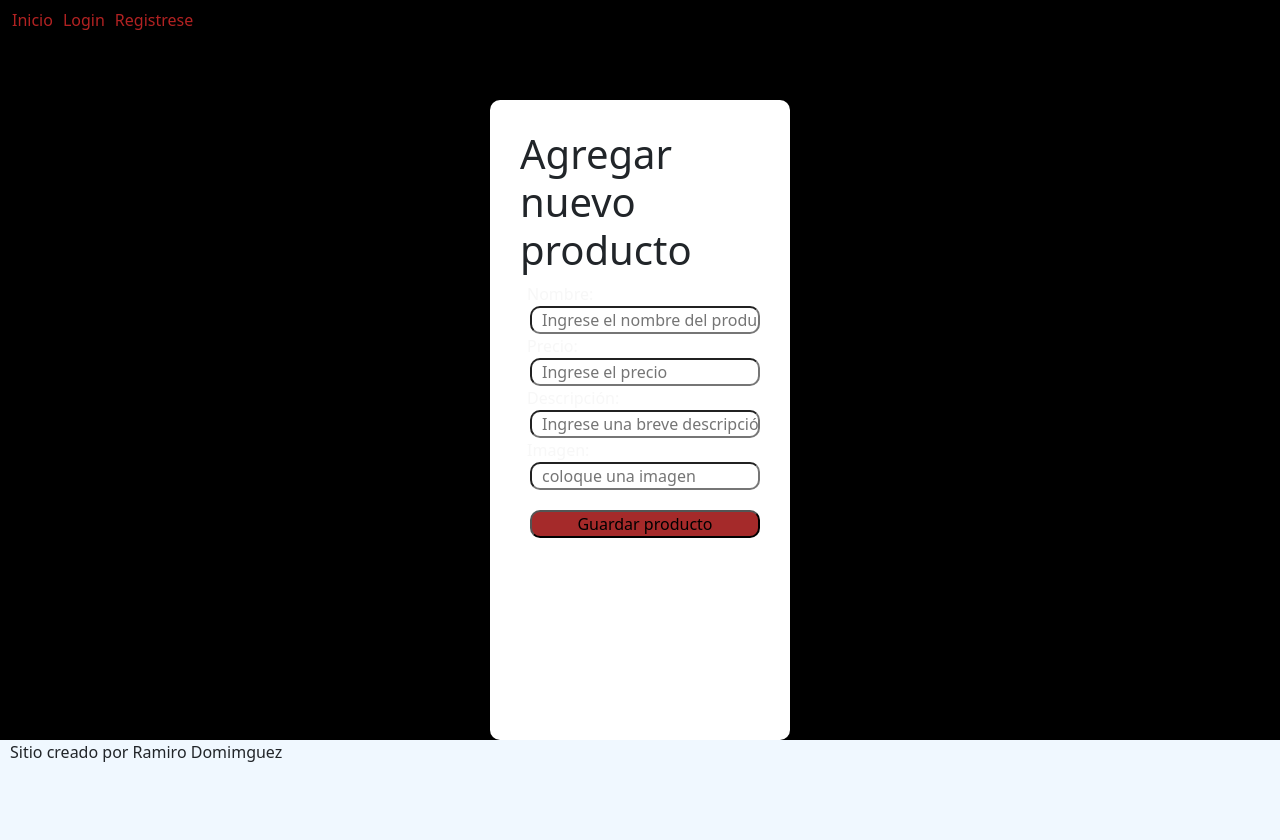
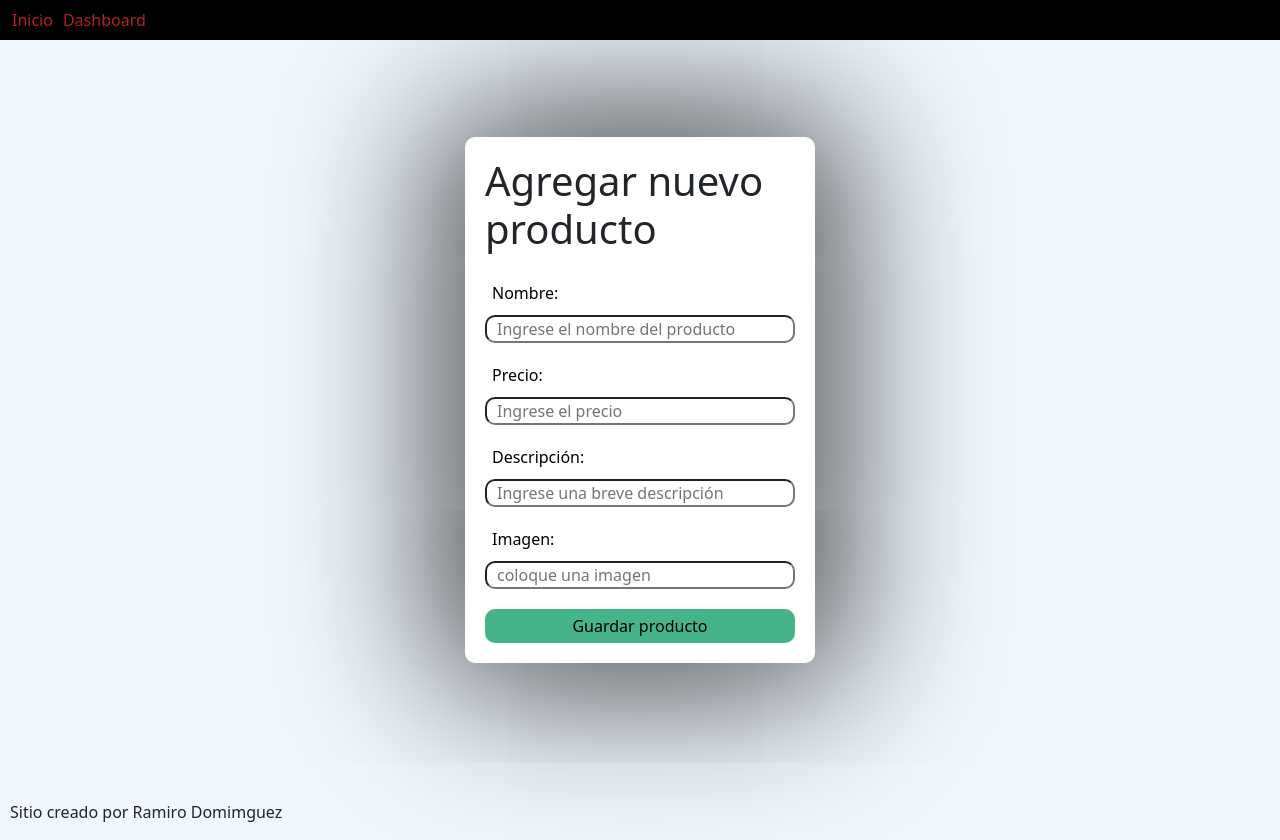
Before and after one commit to Ramiro99-99/proyecto-final, a React (Vite) app: page /Dashboard in a window 1280 px wide. Before the commit the page ends 800 px from the top, so only its background shows below. Built offline with nearby package versions, Linux system fonts and the light colour scheme.

Commit message:
arrangement:arreglo de estilos en el dashboard

```diff
--- a/src/components/Header.jsx
+++ b/src/components/Header.jsx
@@ -5,12 +5,8 @@ import "../style/header.css"
 
 {/*alt para escribir en varias lineas a la vez */}
 const Header = () => {
-  const [user, setUser] = useState(false)
+  const [user, setUser] = useState(true)
 
-  const handleName = () => {
-    setUser = ramita
-
-  }
 
 
   return (
--- a/src/style/dashboard.css
+++ b/src/style/dashboard.css
@@ -1,40 +1,69 @@
 .dashboard{
-  display: flex;
-  justify-content: center;
-  background-color: rgb(0, 0, 0);
-  flex-wrap: wrap;
+    display: flex;
+    justify-content: center;
+    align-items: center;
+    flex-wrap:wrap ;
+    min-height: 100vh;
+    padding: 20px;
 }
 
 
 .card-dashboard{
-  width: 300px;
-  height: 80vh;
-  margin-top: 100px;
-  padding: 30px;
+
+  width: 100%;
+  max-width: 350px;
+  min-height: 350px;
+
+
+  padding: 20px;
   background-color: white;
+  border-radius: 10px;
+  box-shadow: 0px 0px 159px 25px rgba(0,0,0,0.75);
+  -webkit-box-shadow: 0px 0px 159px 25px rgba(0,0,0,0.75);
+  -moz-box-shadow: 0px 0px 159px 25px rgba(0,0,0,0.75);
   border-radius: 10px;
   display: flex;
   flex-direction: column;
-  padding-right: 40px;
+  justify-content: center;
+  align-items: center;
+  gap: 20px;
+  box-sizing: border-box;
+  align-items: stretch;
+  margin: auto;
 }
 .card-dashboard label {
   margin-left: 7px;
+  color: black;
 }
 
 
 .card-dashboard input{
   width: 100%;
   border-radius: 10px;
-  margin-left: 10px;
+
   padding-left: 10px;
+  margin-top: 10px;
 
 
 }
 .card-dashboard button{
-      width: 100%;
-      margin-top: 20px;
-     border-radius: 10px;
-     background-color: brown;
-      margin-left: 10px;
+  width: 100%;
+  padding: 5px;
+  border-radius: 10px;
+  border: none;
+   background-color: rgb(70, 180, 138);
+  font-size: 1rem;
+  cursor: pointer;
+}
 
-    }
+.card-dashboard button:hover{
+ background-color: rgb(33, 203, 138);
+
+}
+
+.parrafoError{
+  color: red;
+  font-size: 15px;
+  padding: 0;
+  margin:0;
+}
--- a/src/views/Dashboard.jsx
+++ b/src/views/Dashboard.jsx
@@ -32,7 +32,7 @@ const Dashboard = () => {
 
 
     if (!nombre || !precio || !descripcion ||!imagen) {
-      setError("Debe colocar obligatoriamente los cuatro valores")
+      setError("Debe colocar todos los valores")
       return
     }
 
@@ -91,7 +91,7 @@ const Dashboard = () => {
           <button type="submit">Guardar producto</button>
 
           {
-            error && <p style={{color:"red"}}>{error }</p>
+            error && <p className="parrafoError">{error }</p>
           }
           {
             succes && <p style={{color:"slategrey"}}>{ succes}</p>
```
